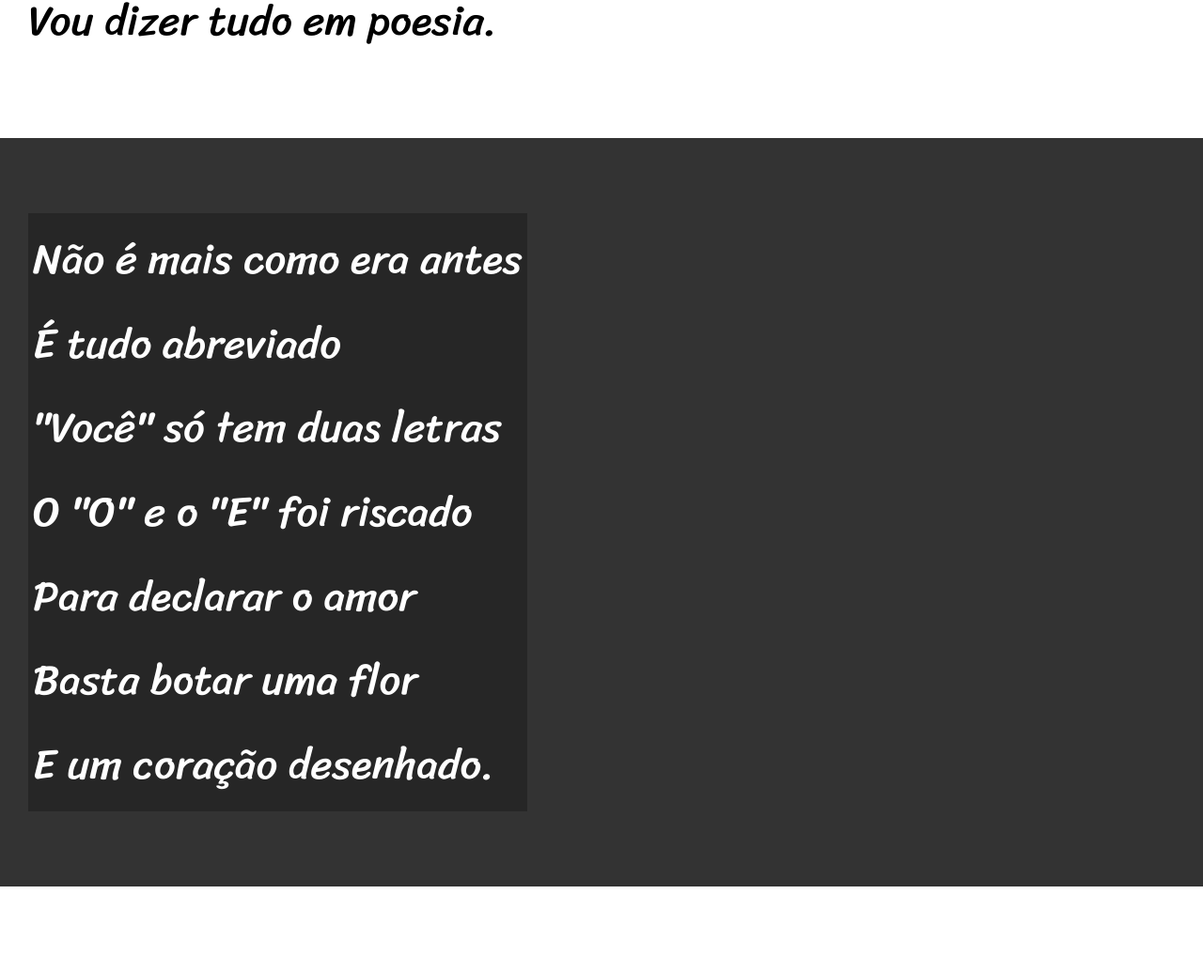
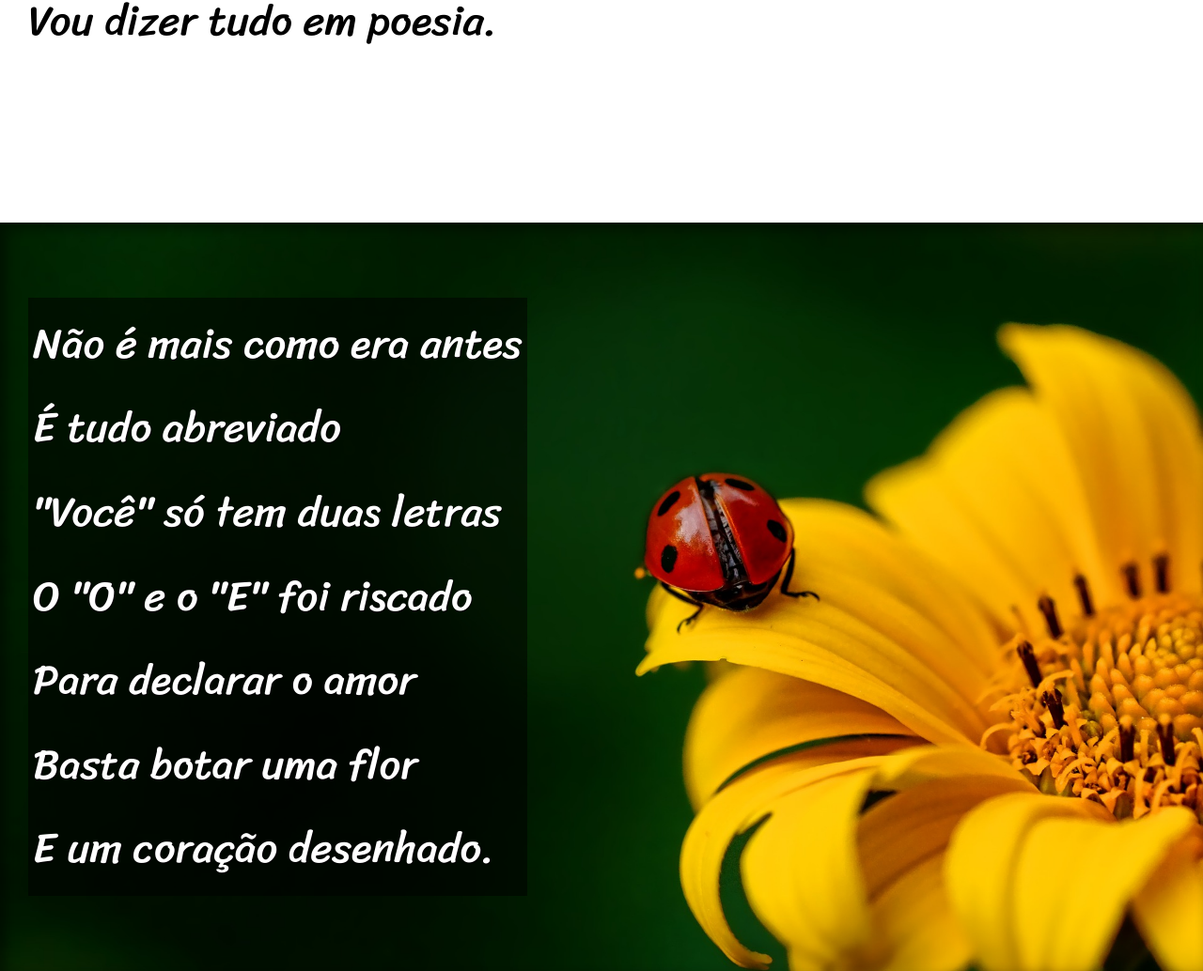
Before and after one commit to Mcjunges/html-css, a plain HTML site: page Desafios/d012/index.html in a window 1280 px wide. Shown: the part 899-1933 px from the top of the page at 94% size. Drawn offline with Linux system fonts and the light colour scheme.

Commit message:
Atualização d12

```diff
--- a/Desafios/d012/css/style.css
+++ b/Desafios/d012/css/style.css
@@ -62,6 +62,7 @@
 
 section p {
     font-family: var(--font3);
+    padding-bottom: 2em;
 }
 
 section.normal {
@@ -72,12 +73,25 @@
 section.imagem {
     background-color: rgb(51, 51, 51);
     color: white;
+    box-shadow: inset 6px 6px 14px 0px rgba(0, 0, 0, 0.486);
+    background-size: cover;
+    background-attachment: fixed;
 }
 
 section.imagem > p {
     display: inline-block;
     padding: 5px;
-    background-color: rgba(0, 0, 0, 0.253);
+    background-color: rgba(0, 0, 0, 0.527);
+    text-shadow: 1px 1px 0px black;
+}
+
+section#img01 {
+    background-image: url(../imagens/background001.jpg);
+    background-position: right center;
+}
+
+section#img02 {
+ background-image: url(../imagens/background002.jpg);
 }
 
 footer {
--- a/Desafios/d012/index.html
+++ b/Desafios/d012/index.html
@@ -31,7 +31,7 @@
       </p>
     </section>
 
-    <section class="imagem">
+    <section class="imagem" id="img01">
       <p>
         Não é mais como era antes <br />
         É tudo abreviado <br />
@@ -65,7 +65,7 @@
       </p>
     </section>
 
-    <section class="imagem">
+    <section class="imagem" id="img02">
       <p>
         Tenho saudade das cartas <br />
         Escritas com a própria mão <br />
```
